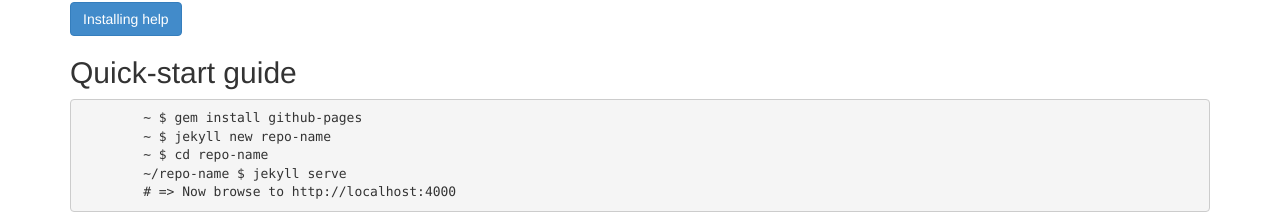
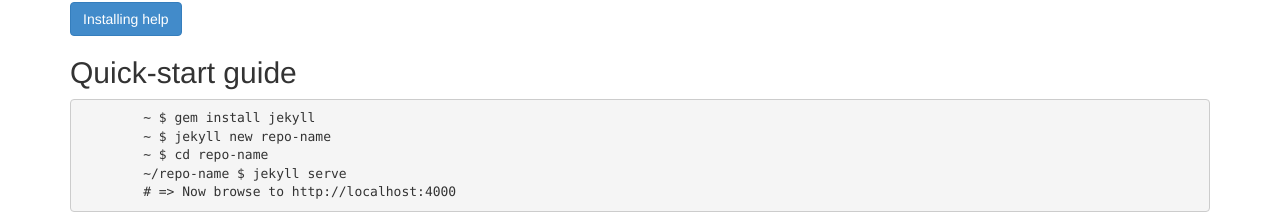
Before and after one commit to shawnthompson/jekyll-presentation, a Jekyll site: the page built from _posts/2014-07-29-notes.md, in a window 1280 px wide and 946 px high. Shown: the part 724-943 px from the top of the window. Built offline with Jekyll 4.4.1, drawn with Linux system fonts in a browser that asks for light colours; Markdown is read by kramdown in place of the engine named in the settings.

Commit message:
fixed command in quick setup for Jekyll

````diff
--- a/_posts/2014-07-29-notes.md
+++ b/_posts/2014-07-29-notes.md
@@ -65,7 +65,7 @@
 ## Quick-start guide
 
 ```
-	~ $ gem install github-pages
+	~ $ gem install jekyll
 	~ $ jekyll new repo-name
 	~ $ cd repo-name
 	~/repo-name $ jekyll serve
````
